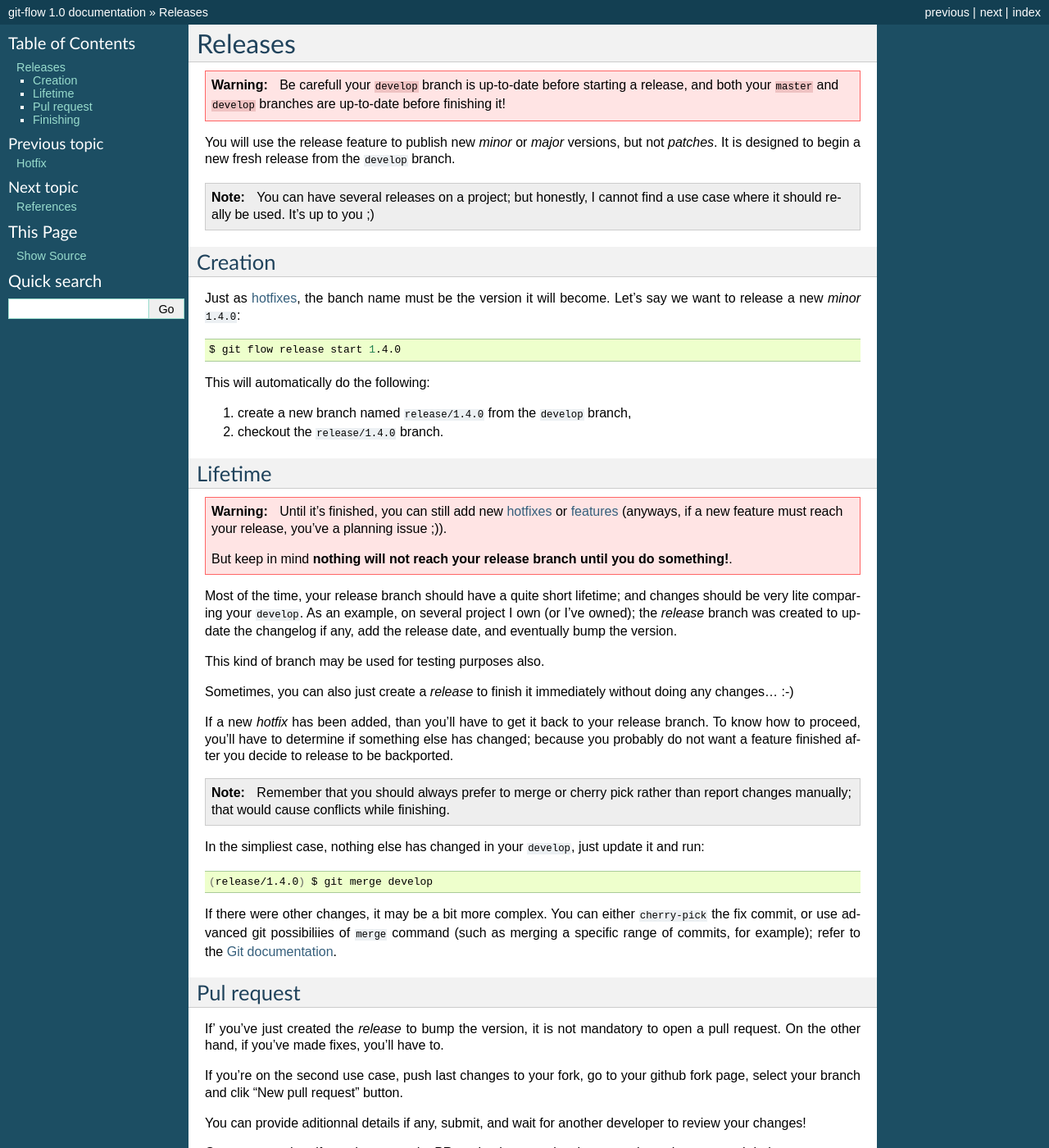
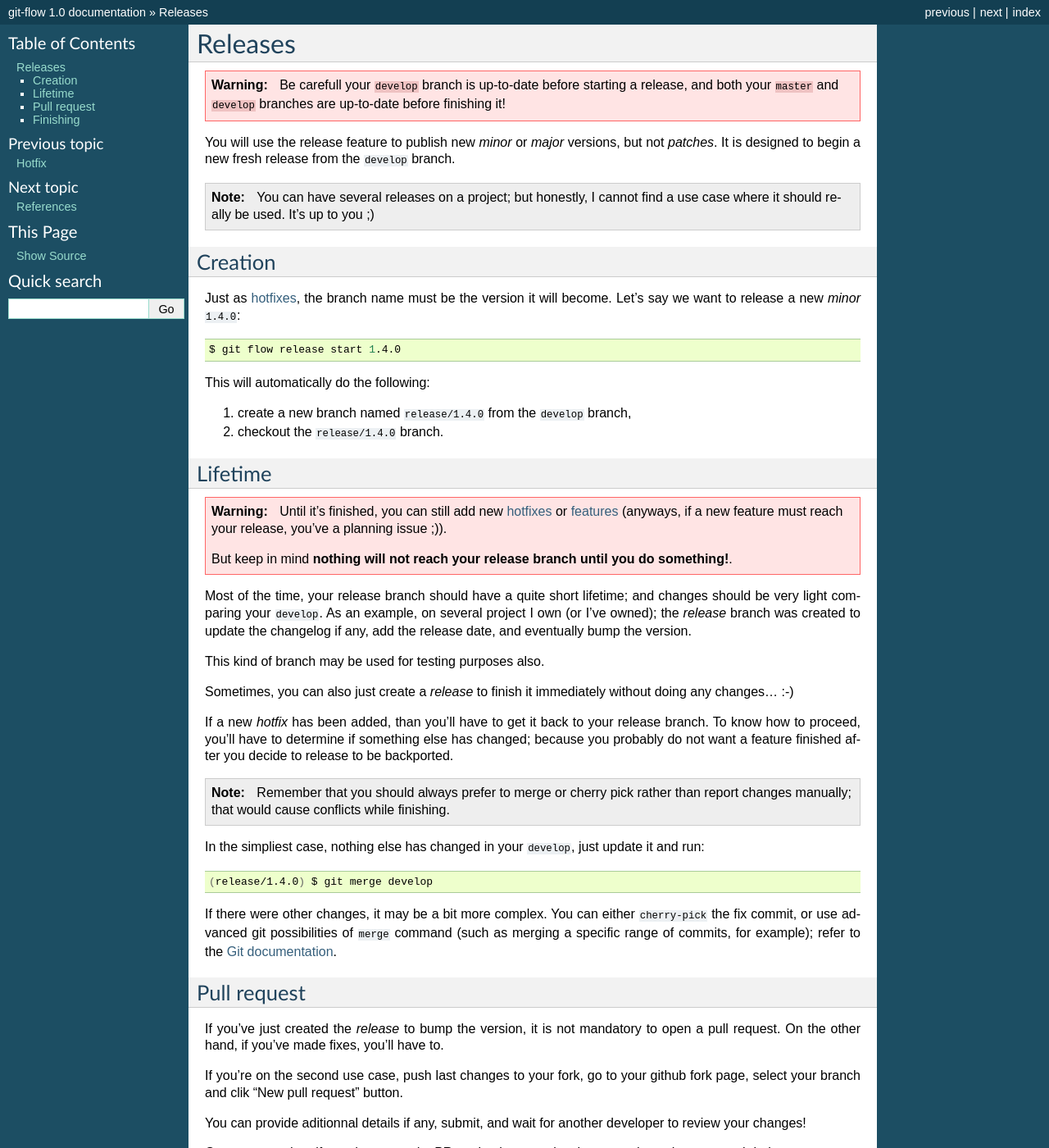
Before and after one commit to TECLIB/gitflow-doc, a Sphinx documentation site: the page built from source/releases.rst, in a window 1280 px wide and 1400 px high. Shown: the whole window at 82% size. Built offline with Sphinx 7.4.7, drawn with Linux system fonts in a browser that asks for light colours.

Commit message:
Minor fixes

```diff
--- a/source/releases.rst
+++ b/source/releases.rst
@@ -14,7 +14,7 @@ You will use the release feature to publish new *minor* or *major* versions, but
 Creation
 --------
 
-Just as :doc:`hotfixes <hotfix>`, the banch name must be the version it will become. Let's say we want to release a new *minor* ``1.4.0``:
+Just as :doc:`hotfixes <hotfix>`, the branch name must be the version it will become. Let's say we want to release a new *minor* ``1.4.0``:
 
 .. code-block:: bash
 
@@ -34,7 +34,7 @@ Lifetime
 
    But keep in mind **nothing will not reach your release branch until you do something!**.
 
-Most of the time, your release branch should have a quite short lifetime; and changes should be very lite comparing your ``develop``. As an example, on several project I own (or I've owned); the `release` branch was created to update the changelog if any, add the release date, and eventually bump the version.
+Most of the time, your release branch should have a quite short lifetime; and changes should be very light comparing your ``develop``. As an example, on several project I own (or I've owned); the `release` branch was created to update the changelog if any, add the release date, and eventually bump the version.
 
 This kind of branch may be used for testing purposes also.
 
@@ -52,12 +52,12 @@ In the simpliest case, nothing else has changed in your ``develop``, just update
 
    (release/1.4.0) $ git merge develop
 
-If there were other changes, it may be a bit more complex. You can either ``cherry-pick`` the fix commit, or use advanced git possibiliies of ``merge`` command (such as merging a specific range of commits, for example); refer to the :ref:`Git documentation <gitdoc>`.
+If there were other changes, it may be a bit more complex. You can either ``cherry-pick`` the fix commit, or use advanced git possibilities of ``merge`` command (such as merging a specific range of commits, for example); refer to the :ref:`Git documentation <gitdoc>`.
 
-Pul request
+Pull request
 -----------
 
-If' you've just created the `release` to bump the version, it is not mandatory to open a pull request. On the other hand, if you've made fixes, you'll have to.
+If you've just created the `release` to bump the version, it is not mandatory to open a pull request. On the other hand, if you've made fixes, you'll have to.
 
 If you're on the second use case, push last changes to your fork, go to your github fork page, select your branch and clik "New pull request" button.
 
```
